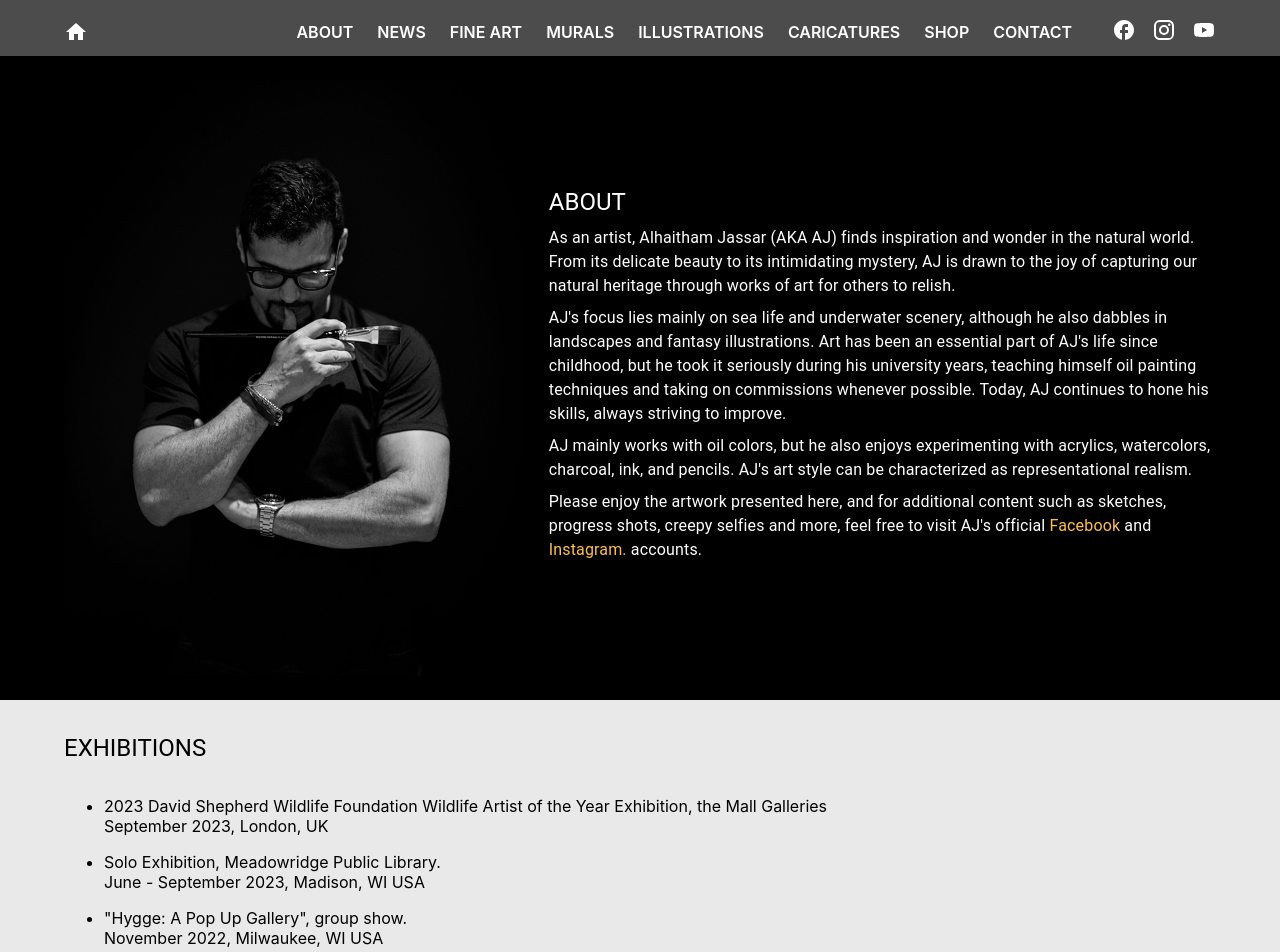
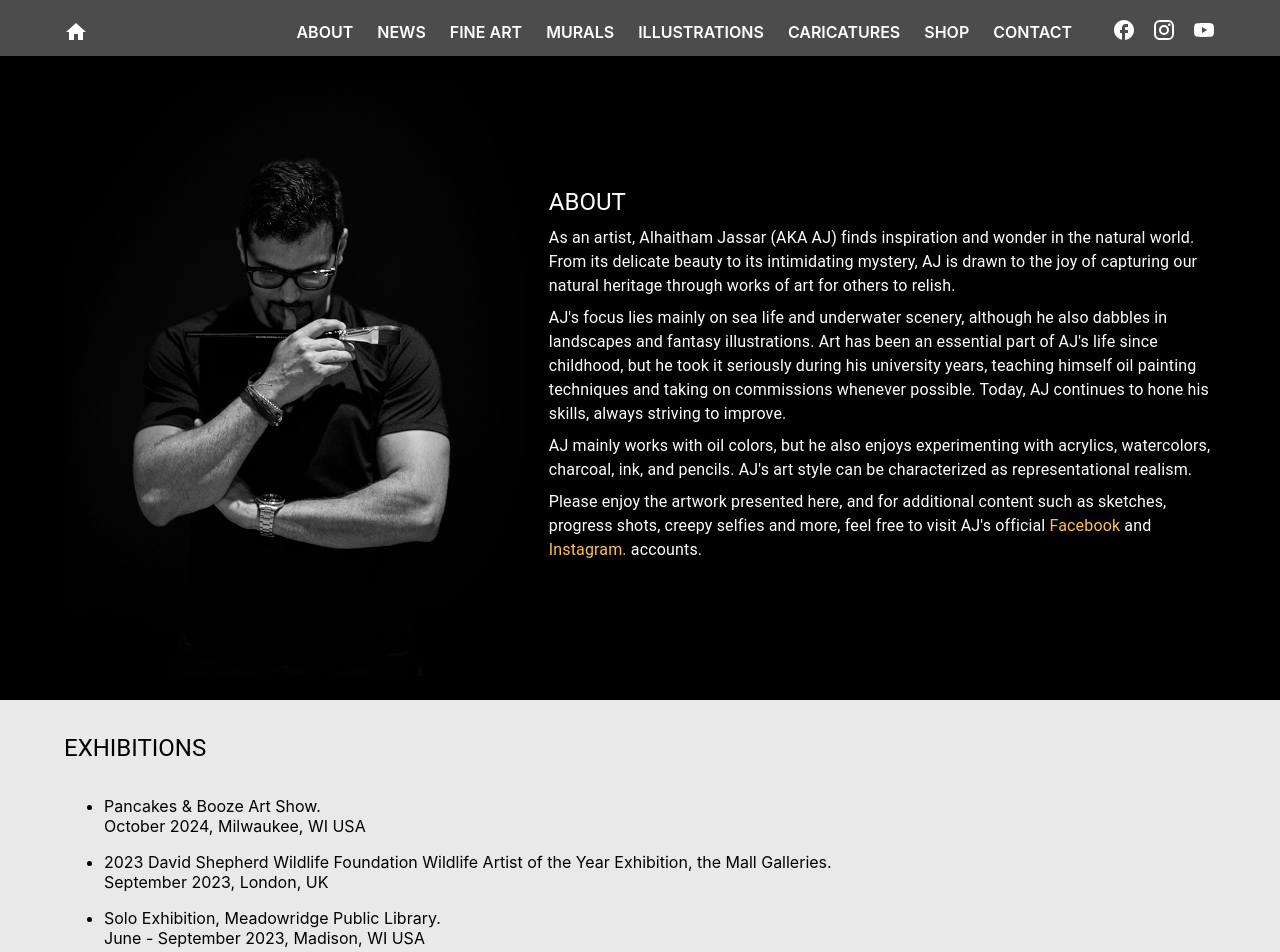
Before and after one commit to HJassar/jassarbrush, a Next.js app: page /about in a window 1280 px wide. Shown: the top 952 px of the page. Built offline with nearby package versions, Linux system fonts and the light colour scheme.

Commit message:
added a new exhibit

```diff
--- a/data/exhibitions.ts
+++ b/data/exhibitions.ts
@@ -7,8 +7,13 @@ export interface IExhibit {
 
 const exhibitions: IExhibit[] = [
   {
+    title: "Pancakes & Booze Art Show.",
+    month: "October 2024",
+    city: "Milwaukee, WI USA",
+  },
+  {
     title:
-      "2023 David Shepherd Wildlife Foundation Wildlife Artist of the Year Exhibition, the Mall Galleries",
+      "2023 David Shepherd Wildlife Foundation Wildlife Artist of the Year Exhibition, the Mall Galleries.",
     month: "September 2023",
     city: "London, UK",
   },
```
